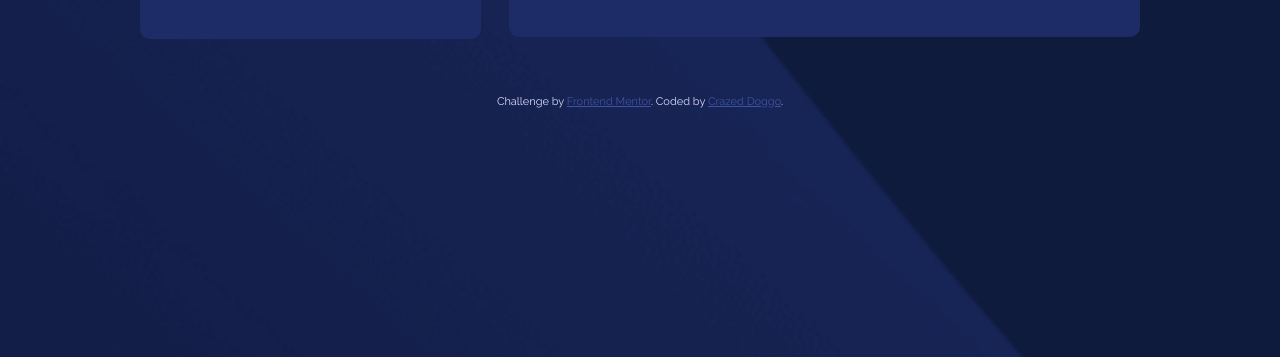
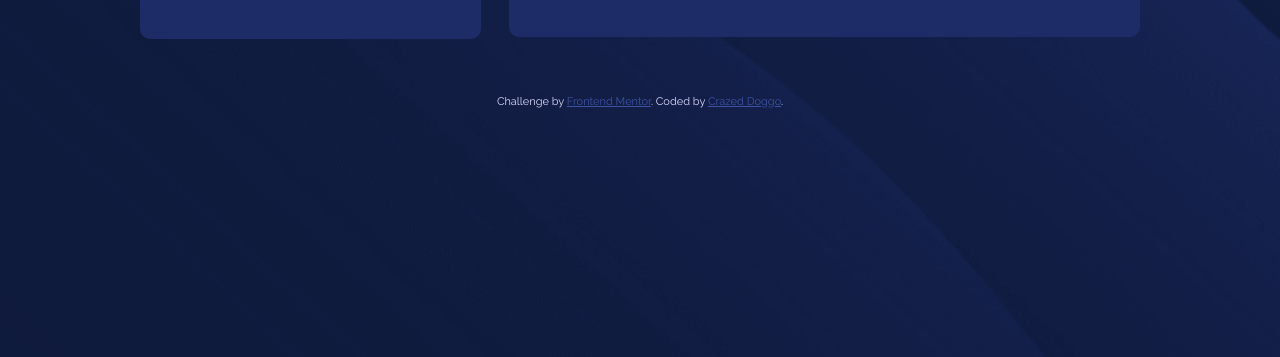
Before and after one commit to CrazedDoggo/FEM-Fylo-Data-Storage-Component, a plain HTML site: page index.html in a window 1280 px wide. Shown: the part 443-800 px from the top of the page. Drawn offline with Linux system fonts and the light colour scheme.

Commit message:
Added desktop background img

```diff
--- a/styles.css
+++ b/styles.css
@@ -156,6 +156,9 @@ ul {
 /* QUERIES ||*/
 
 @media(min-width: 700px) {
+    body {
+        background-image: url(images/bg-desktop.png);
+    }
     .cards {
         flex-flow: row nowrap;
         align-items: baseline;
```
